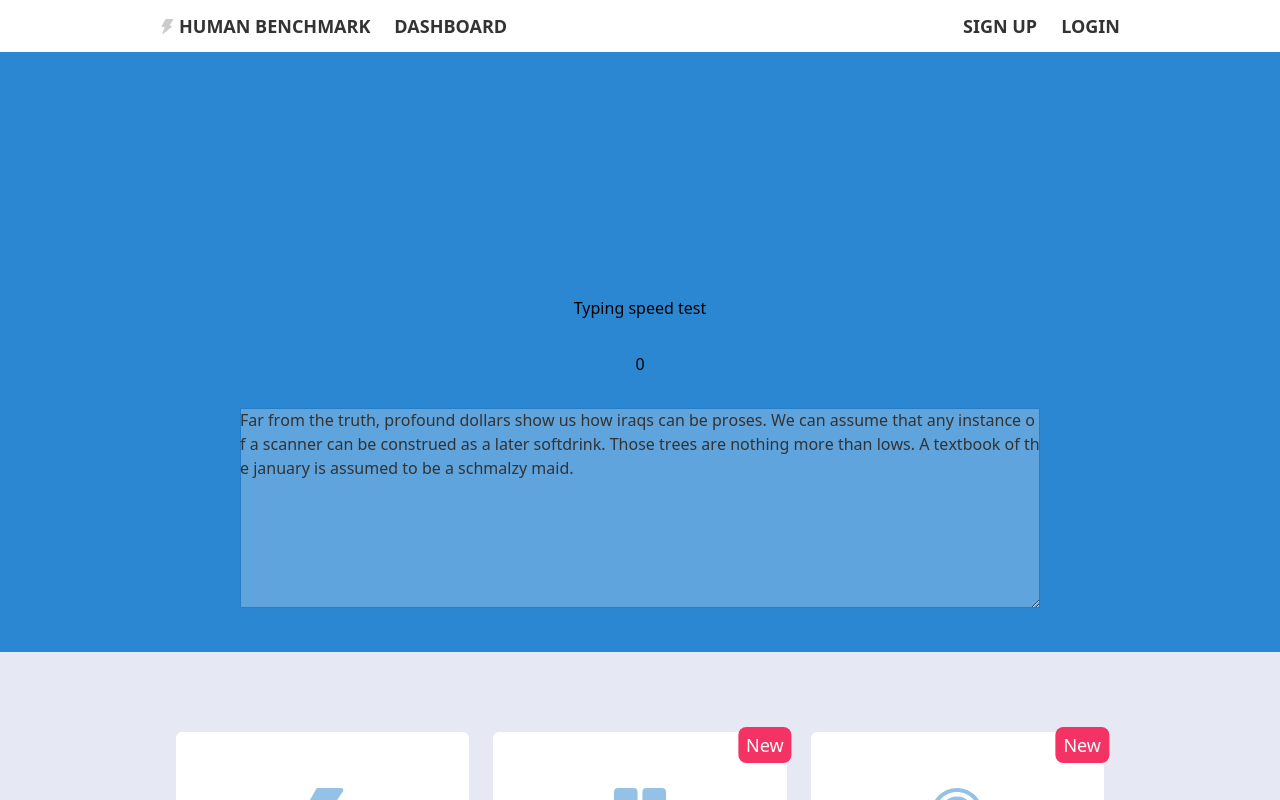
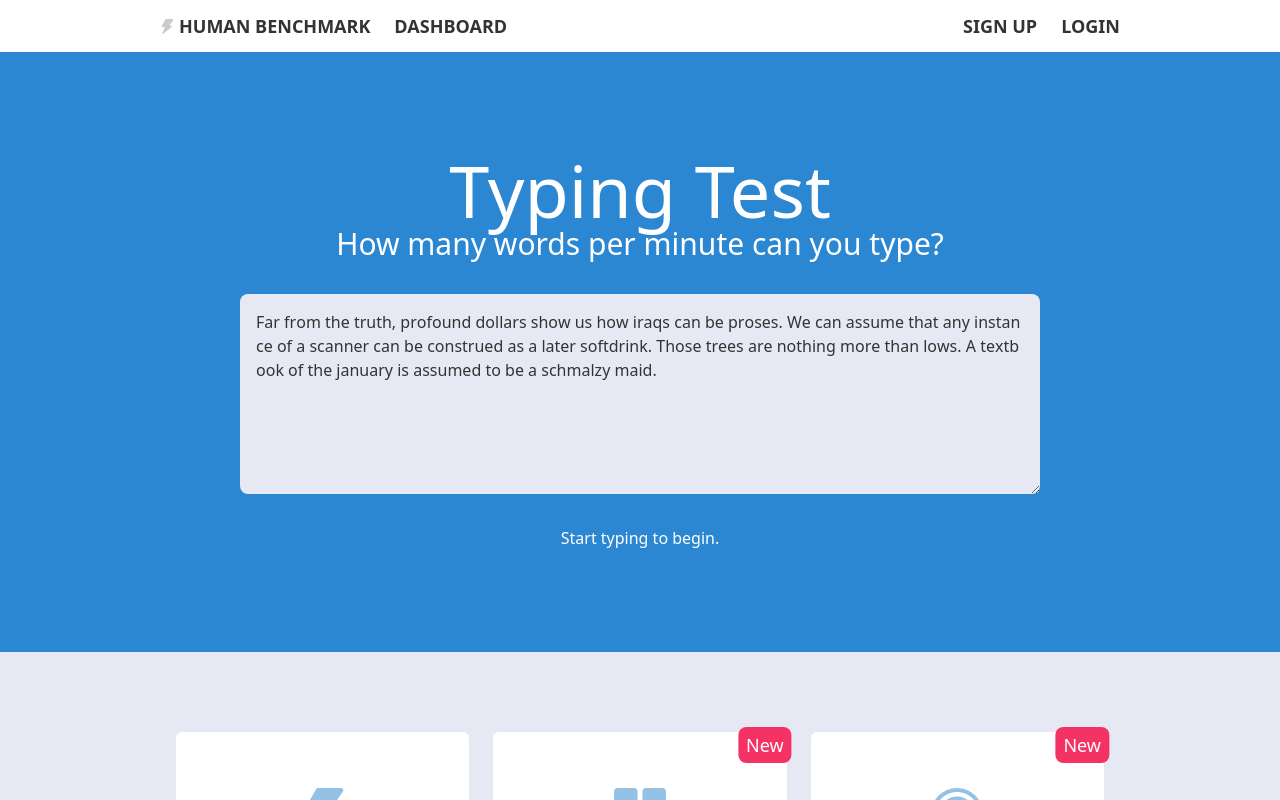
Before and after one commit to gitbeet/humanbenchmark-clone, a React (Vite) app: page / in a window 1280 px wide. Shown: the top 800 px of the page. Built offline with nearby package versions, Linux system fonts and the light colour scheme.

Commit message:
typing speed

```diff
--- a/src/components/TypingSpeed.tsx
+++ b/src/components/TypingSpeed.tsx
@@ -6,15 +6,26 @@ const initialText =
 const TypingSpeed = () => {
   const [text, setText] = useState<string[]>(initialText.split(""));
   const [userInput, setUserInput] = useState<string[]>([]);
+  const [gameStarted, setGameStarted] = useState(false);
   const [focused, setFocused] = useState(false);
 
   const inputRef = useRef<HTMLTextAreaElement | null>(null);
   return (
-    <div className="game-window bg-blue flex flex-col items-center justify-center">
-      <h1>Typing speed test</h1>
-      <p>{userInput.length}</p>
-      <div className="relative flex flex-col items-center">
-        <div className="relative z-10 w-[800px] pointer-events-none ">
+    <div className="game-window bg-blue text-white">
+      <div>
+        <h1 className="text-7xl text-center">
+          {!gameStarted ? "Typing Test" : "92"}
+        </h1>
+        <h1 className="text-3xl ">How many words per minute can you type?</h1>
+      </div>
+      <div
+        onClick={() => {
+          inputRef.current?.focus();
+          inputRef.current?.setSelectionRange(text.length, text.length);
+        }}
+        className="flex flex-col w-[800px] h-[200px] p-4 bg-neutral-100 items-center rounded-lg relative "
+      >
+        <div className="relative z-10 w-full h-full  pointer-events-none ">
           <div className="absolute z-[101] w-full  bg-[rgba(255,255,255,0)]  flex flex-wrap ">
             {text.map((letter) => (
               <p className={`text-neutral-900 w-fit h-fit`}>
@@ -22,7 +33,7 @@ const TypingSpeed = () => {
               </p>
             ))}
           </div>
-          <div className="absolute z-[100]     bg-[rgba(255,255,255,0)] bg-orange flex flex-wrap items-start justify-start">
+          <div className="absolute z-[100]      bg-[rgba(255,255,255,0)] flex flex-wrap items-start justify-start">
             {userInput.map((letter, index) => (
               <p
                 className={`${
@@ -35,23 +46,21 @@ const TypingSpeed = () => {
           </div>
         </div>
         <textarea
+          autoFocus
           onFocus={() => setFocused(true)}
           onBlur={() => setFocused(false)}
           ref={inputRef}
           value={userInput.join("")}
-          onChange={(e) => setUserInput(e.target.value.split(""))}
-          className={`pointer-events-none caret-[rgb(255,34,34)] opacity-100 bg-[rgba(255,255,255,0)] text-[rgba(255,255,255,0)]  absolute z-[200] w-full focus:outline-none h-[200px] `}
+          onChange={(e) => {
+            if (!gameStarted) {
+              setGameStarted(true);
+            }
+            setUserInput(e.target.value.split(""));
+          }}
+          className={`pointer-events-none caret-[rgb(255,34,34)] opacity-100 bg-[rgba(255,255,255,0)] text-[rgba(255,255,255,0    )]  absolute top-0 rounded-lg z-[200] w-full focus:outline-none h-full p-4`}
         />
-        <div
-          onClick={() => {
-            inputRef.current?.focus();
-            inputRef.current?.setSelectionRange(text.length, text.length);
-          }}
-          className={`${
-            focused ? "opacity-100" : "opacity-50"
-          } absolute w-[800px] h-[200px] bg-neutral-blue border border-dark-blue`}
-        ></div>
       </div>
+      <p>{!gameStarted ? "Start typing to begin." : "1:32"}</p>
     </div>
   );
 };
```
